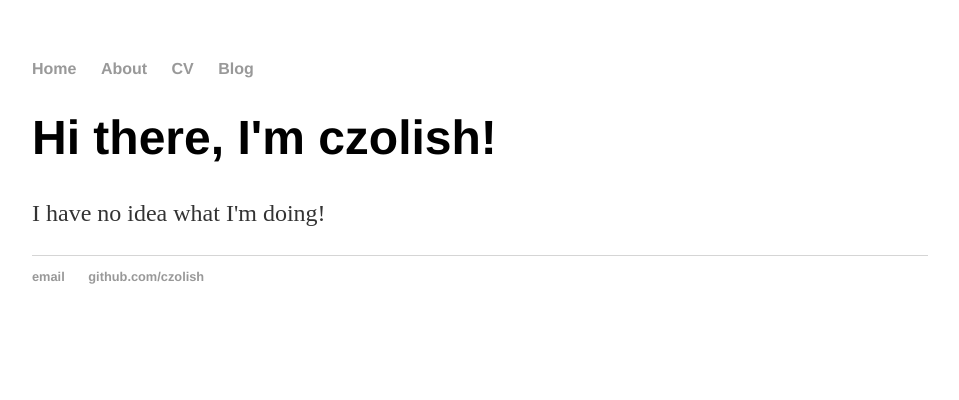
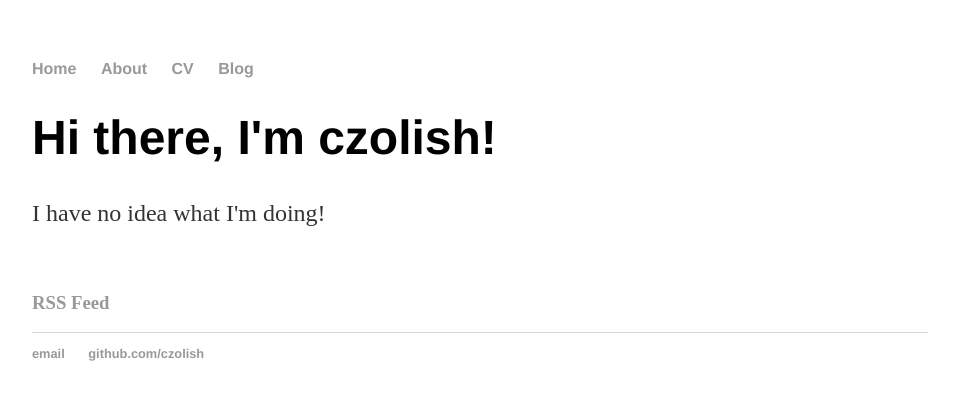
Before and after one commit to czolish/czolish.github.io, a Jekyll site: the page built from index.html, in a window 1280 px wide. Shown: the top 400 px of the page, without its empty margins (160-1119 px from the left). Built offline with Jekyll 4.4.1, drawn with Linux system fonts in a browser that asks for light colours.

Commit message:
Update index.html

```diff
--- a/index.html
+++ b/index.html
@@ -5,4 +5,8 @@ title: czolish, newbie
 <div class="blurb">
 	<h1>Hi there, I'm czolish!</h1>
 	<p>I have no idea what I'm doing!</p>
+
+	<br>
+
+	<h3><a href="http://www.czupil.com/blog/atom.xml">RSS Feed</a></h3>
 </div><!-- /.blurb -->
```
